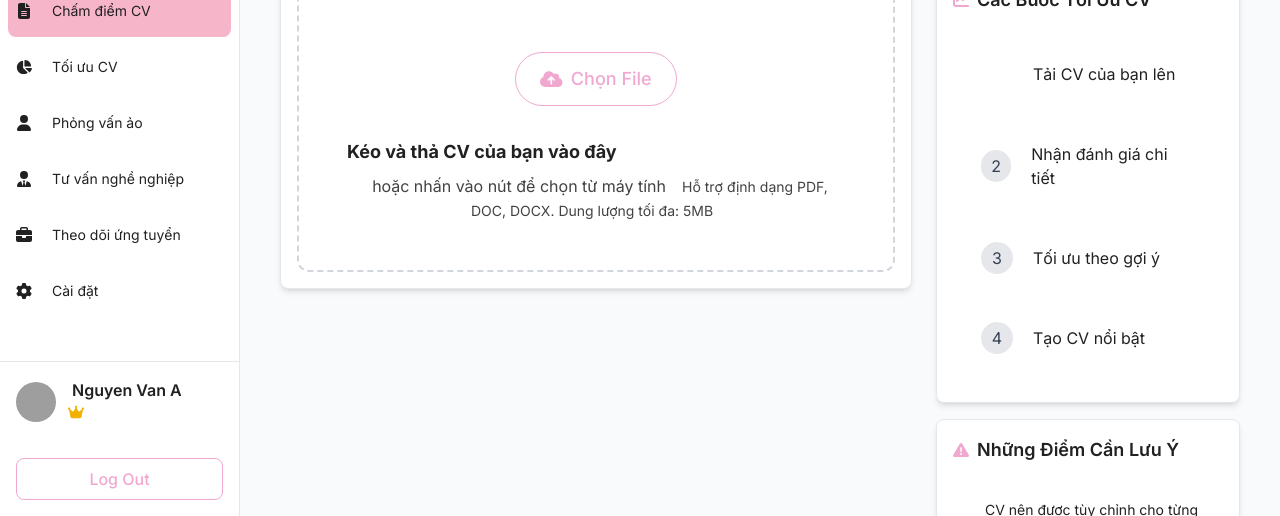
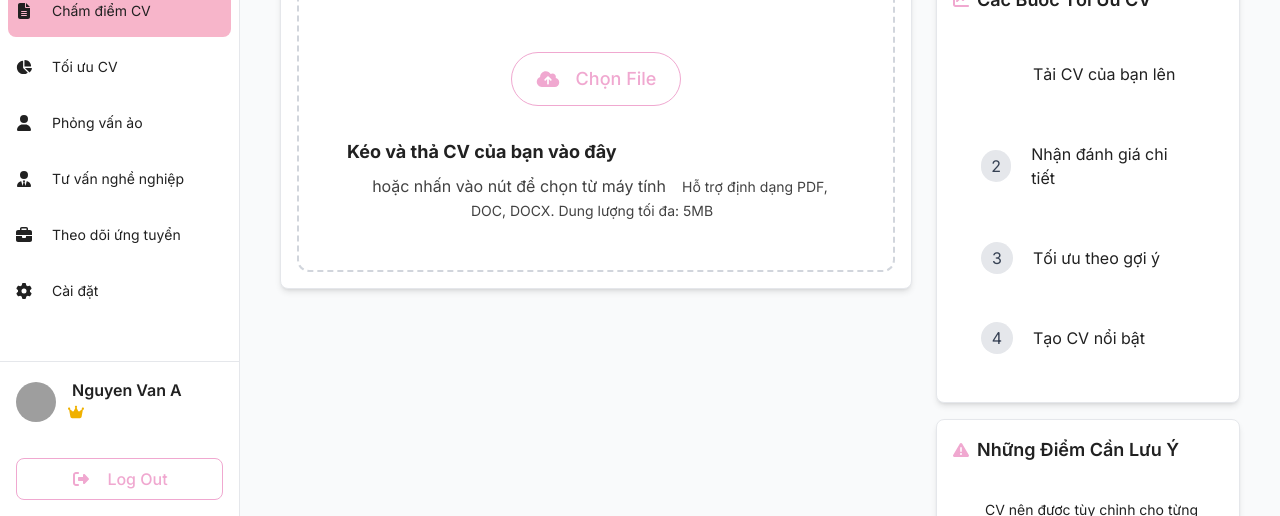
Before and after one commit to luongnguyenminhan/DBM-Demo, a Next.js app: page /dashboard/ai-scoring in a window 1280 px wide. Shown: the part 284-800 px from the top of the page. Built offline with nearby package versions, Linux system fonts and the light colour scheme; grey boxes are pictures that could not be loaded.

Commit message:
feat: enhance sidebar footer with logout button and tooltip hook; improve button icon rendering

```diff
--- a/src/app/dashboard/layout.tsx
+++ b/src/app/dashboard/layout.tsx
@@ -9,10 +9,10 @@ import {
   faUserTie,
   faBriefcase,
   faCog,
+  faSignOutAlt,
 } from '@fortawesome/free-solid-svg-icons';
 import { Sidebar, Header } from '@/components/organisms';
 import Button from '@/components/atomic/button';
-import Image from 'next/image';
 
 const sidebarItems = [
   { key: 'overview', label: 'Tổng quan', href: '/dashboard', icon: faTachometerAlt },
@@ -31,10 +31,15 @@ export default function DashboardLayout({
 }) {
   const [sidebarCollapsed, setSidebarCollapsed] = useState(false);
 
-  const sidebarFooter = (
-      <Button variant="outline" isFullWidth>
-        Log Out
-      </Button>
+  const sidebarFooter = (isCollapsed: boolean) => (
+    <Button
+      variant="outline"
+      isFullWidth={!isCollapsed}
+      className={isCollapsed ? 'w-10 h-10 mx-auto' : ''}
+      leftIcon={faSignOutAlt}
+    >
+      {isCollapsed ? '' : 'Log Out'}
+    </Button>
   );
 
   return (
@@ -46,7 +51,7 @@ export default function DashboardLayout({
         onCollapsedChange={setSidebarCollapsed}
         variant="light"
         width="240px"
-        collapsedWidth="64px"
+        collapsedWidth="70px"
         isCollapsible={true}
         isOpen={true}
         userProfile={{
@@ -56,7 +61,7 @@ export default function DashboardLayout({
         }}
         logoText="ENTERVIU"
         logoImageSrc="/logo.png"
-        footer={sidebarFooter}
+        footer={sidebarFooter(sidebarCollapsed)}
       />
 
       {/* Main Content */}
--- a/src/components/atomic/button.tsx
+++ b/src/components/atomic/button.tsx
@@ -70,6 +70,18 @@ const Button: React.FC<ButtonProps> = ({
     },
   );
 
+  const iconClasses = classNames({
+    'mr-2': !!children && leftIcon,
+    'ml-2': !!children && rightIcon,
+    'w-4 h-4': size === 'small',
+    'w-5 h-5': size === 'medium',
+    'w-6 h-6': size === 'large',
+  });
+
+  const renderIcon = (icon: IconDefinition, className: string) => (
+    <FontAwesomeIcon icon={icon} className={className} />
+  );
+
   const handleClick = (e: React.MouseEvent<HTMLButtonElement>) => {
     if (isDisabled || isLoading) return;
 
@@ -119,9 +131,9 @@ const Button: React.FC<ButtonProps> = ({
           <FontAwesomeIcon icon={faSpinner} />
         </span>
       )}
-      {leftIcon && !isLoading && <FontAwesomeIcon icon={leftIcon} />}
+      {leftIcon && !isLoading && renderIcon(leftIcon, iconClasses)}
       {children}
-      {rightIcon && <FontAwesomeIcon icon={rightIcon} />}
+      {rightIcon && renderIcon(rightIcon, iconClasses)}
     </motion.button>
   ) : (
     <button
@@ -136,9 +148,9 @@ const Button: React.FC<ButtonProps> = ({
           <FontAwesomeIcon icon={faSpinner} />
         </span>
       )}
-      {leftIcon && !isLoading && <FontAwesomeIcon icon={leftIcon} />}
+      {leftIcon && !isLoading && renderIcon(leftIcon, iconClasses)}
       {children}
-      {rightIcon && <FontAwesomeIcon icon={rightIcon} />}
+      {rightIcon && renderIcon(rightIcon, iconClasses)}
     </button>
   );
 
--- a/src/components/organisms/sidebar.tsx
+++ b/src/components/organisms/sidebar.tsx
@@ -394,7 +394,11 @@ const Sidebar: React.FC<SidebarProps> = ({
       {renderUserProfile()}
 
       {/* Custom Footer Component */}
-      {footer && <div className={collapsed ? "p-2" : "p-4"}>{footer}</div>}
+      {footer && (
+        <div className={`${collapsed ? "p-2" : "p-4"} transition-all duration-200`}>
+          {footer}
+        </div>
+      )}
 
 
     </motion.div>
--- /dev/null
+++ b/src/hooks/use_tooltip.ts
@@ -0,0 +1,23 @@
+import { useState } from 'react';
+
+const useTooltip = (delay: number = 0) => {
+    const [isVisible, setIsVisible] = useState(false);
+
+    const showTooltip = () => {
+        setTimeout(() => {
+            setIsVisible(true);
+        }, delay);
+    };
+
+    const hideTooltip = () => {
+        setIsVisible(false);
+    };
+
+    return {
+        isVisible,
+        showTooltip,
+        hideTooltip,
+    };
+};
+
+export default useTooltip;
```
